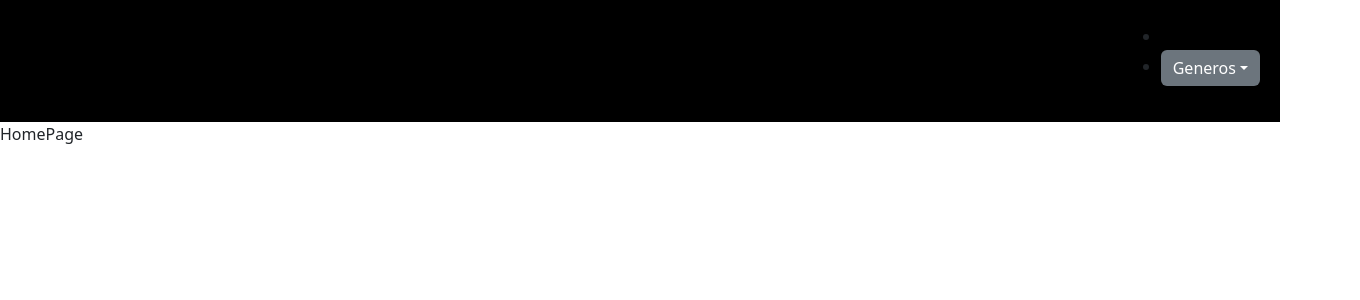
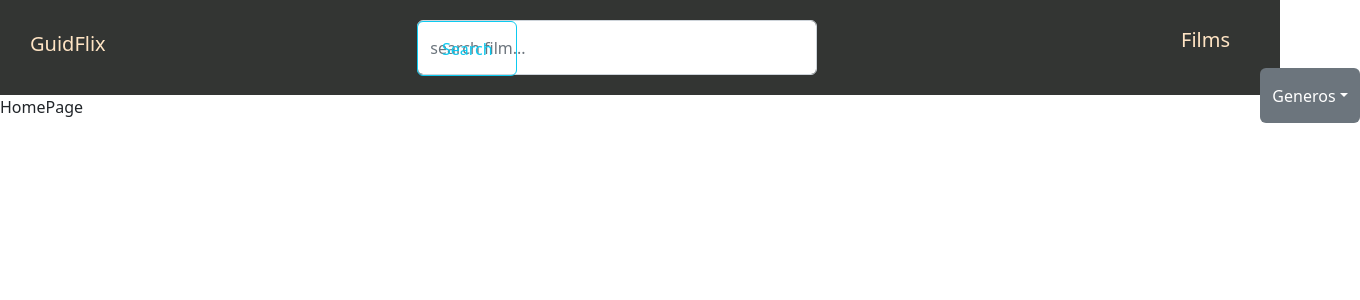
Before and after one commit to Guidotss/app-peliculas, a React (Vite) app: page / in a window 1280 px wide. Shown: the top 300 px of the page, 1360 px wide, since content can reach past the window. Built offline with nearby package versions, Linux system fonts and the light colour scheme.

Commit message:
agregando form a navBar

```diff
--- a/src/UI/components/form/Form.jsx
+++ b/src/UI/components/form/Form.jsx
@@ -1,5 +1,10 @@
+import './form.css'
+
 export const Form = () => {
   return (
-    <div>Form</div>
+    <form>
+      <input type="text" className="form-control" placeholder="search film..." autoComplete="off" />
+      <button className="btn btn-outline-info">Search</button>
+    </form>
   )
 }
--- /dev/null
+++ b/src/UI/components/form/form.css
@@ -0,0 +1,13 @@
+input{
+    width: 400px !important;
+    height: 55px;
+
+}
+
+button{
+    position: absolute;
+    margin-left: 405px;
+    height: 55px;
+    top: 21px;
+    width: 100px;
+}
--- a/src/UI/components/navbar/NavBar.jsx
+++ b/src/UI/components/navbar/NavBar.jsx
@@ -1,6 +1,7 @@
 import { useState } from 'react';
 import { Link,NavLink,Navigate } from 'react-router-dom';
 import { Dropdown,DropdownItem,DropdownMenu,DropdownToggle } from 'reactstrap';
+import { Form } from '../form/Form'
 import 'bootstrap/dist/css/bootstrap.min.css';
 import './navbar.css'
 
@@ -14,6 +15,7 @@ export const NavBar = () => {
         <h2>
           <Link to='/'>GuidFlix</Link>
         </h2>
+        <Form />
         <nav>
           <ul>
             <li>
--- a/src/UI/components/navbar/navbar.css
+++ b/src/UI/components/navbar/navbar.css
@@ -1,15 +1,29 @@
 header{
     display: flex;
     justify-content: space-between;
-    background-color: black;
+    background-color: #333533;
     padding: 20px;
 }
+.dropdown-menu{
+    background-color: brown;
+    border: none;
+    border-radius: 5px;
+}
 a{
-    color: black;
+    color: bisque !important;
     text-decoration: none;
     font-size: 20px;
     padding: 10px;
 }
+ul{
+    list-style: none;
+}
+li{
+    display: inline-block;
+    margin-left: 20px;
+    font-size: 20px;
+    margin-top: 5px;
+}
 .buttonToggle{
     border: none;
 }
```
